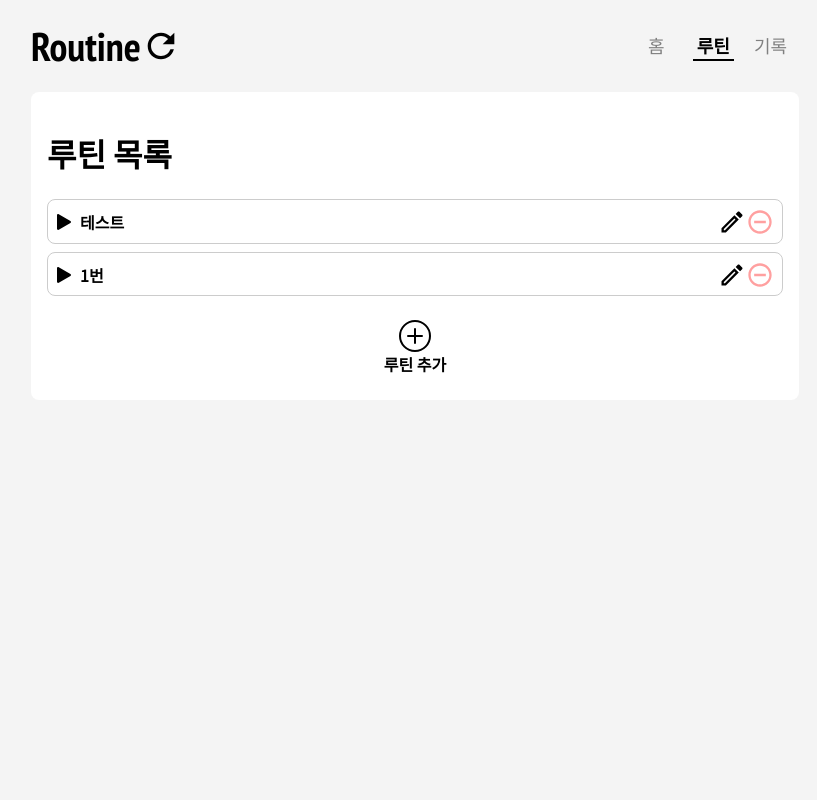
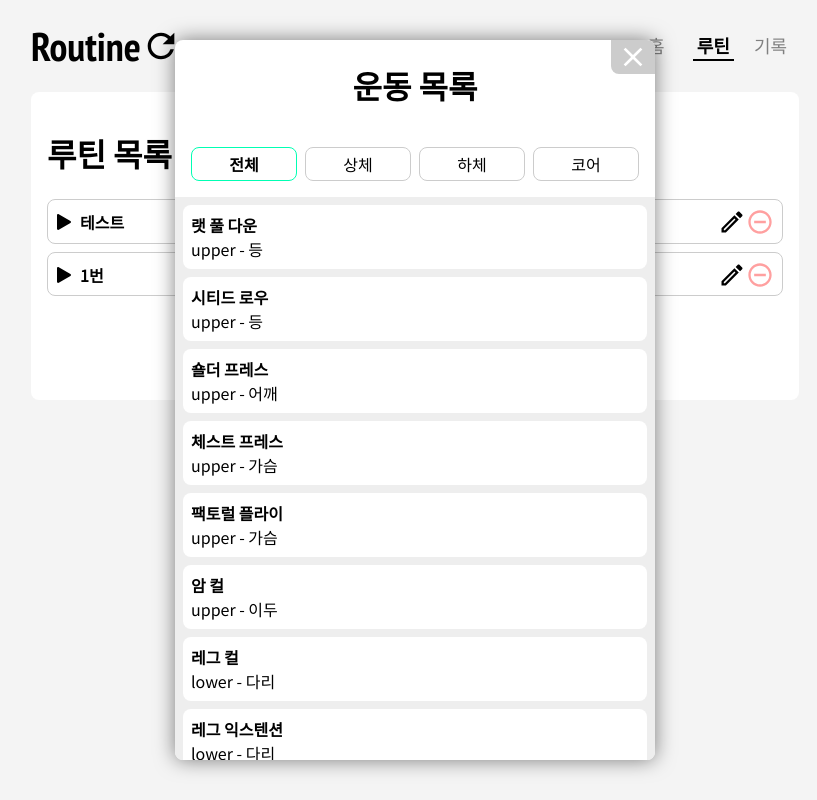
Before and after one commit to rheehot/fitness-app, a React (Create React App) app: page /routine in a window 1280 px wide. Shown: the whole page, without its empty margins (225-1042 px from the left). Built offline with nearby package versions, Linux system fonts and the light colour scheme.

Commit message:
Add modal to add exercise item

```diff
--- a/src/components/AddExercise.tsx
+++ b/src/components/AddExercise.tsx
@@ -1,22 +1,143 @@
-import React from 'react';
+import React, { useState } from 'react';
+import styled from '@emotion/styled';
 import { Exercise } from 'modules/routine';
+import { MdOutlineClose } from 'react-icons/md';
 import exerciseJSON from '../data/exercise.json';
 
-const AddExercise = () => {
+const AddExerciseBlock = styled.div<{ visible: boolean }>`
+  display: flex;
+  flex-direction: column;
+  z-index: 100;
+  top: ${(props) => (props.visible ? '5%' : '100%')};
+  left: 5%;
+  position: fixed;
+  max-width: 480px;
+  @media (min-width: 540px) {
+    left: calc(50% - 240px);
+  }
+  width: 90%;
+  height: 90%;
+  border-radius: 0.5rem;
+  margin: 0 auto;
+  box-shadow: 0 0 20px rgba(0, 0, 0, 0.5);
+  background: white;
+  overflow: hidden;
+  transition: top 0.5s;
+  h1 {
+    align-self: center;
+  }
+`;
+
+const CategoryList = styled.ul`
+  display: grid;
+  grid-template-columns: repeat(4, 1fr);
+  padding: 1rem;
+  gap: 0.5rem;
+`;
+
+const CategoryItem = styled.li<{ checked: number }>`
+  display: flex;
+  justify-content: center;
+  padding: 0.25rem;
+  border: 1px solid ${(props) => (props.checked ? '#00ffb3' : '#cccccc')};
+  border-radius: 0.5rem;
+  font-weight: ${(props) => props.checked && 'bold'};
+  cursor: pointer;
+`;
+
+const ExerciseList = styled.ul`
+  display: flex;
+  flex-direction: column;
+  overflow-y: scroll;
+  background: #eeeeee;
+  gap: 0.5rem;
+  padding: 0.5rem;
+  height: 100%;
+`;
+
+const ExerciseItem = styled.li`
+  display: flex;
+  flex-direction: column;
+  padding: 0.5rem;
+  border-radius: 0.5rem;
+  background: white;
+`;
+
+const CloseButton = styled.button`
+  display: flex;
+  border: none;
+  background: #cccccc;
+  border-radius: 0 0 0 0.5rem;
+  color: white;
+  font-size: 2rem;
+  position: absolute;
+  top: 0;
+  right: 0;
+  cursor: pointer;
+  &:hover {
+    opacity: 0.75;
+  }
+  &:active {
+    opacity: 0.5;
+  }
+`;
+
+type AddExerciseProps = {
+  visible: boolean;
+  onClose: () => void;
+};
+
+const AddExercise = ({ visible, onClose }: AddExerciseProps) => {
   const exercise: Exercise[] = exerciseJSON;
+  const [category, setCategory] = useState('all');
+
   return (
-    <div>
+    <AddExerciseBlock visible={visible}>
+      <CloseButton type="button" onClick={onClose}>
+        <MdOutlineClose />
+      </CloseButton>
       <h1>운동 목록</h1>
-      <ul>
-        {exercise.map((exer) => (
-          <li>
-            <h4>{exer.name}</h4>
-            <p>{exer.category}</p>
-            <p>{exer.part}</p>
-          </li>
-        ))}
-      </ul>
-    </div>
+      <CategoryList>
+        <CategoryItem
+          checked={category === 'all' ? 1 : 0}
+          onClick={() => setCategory('all')}
+        >
+          전체
+        </CategoryItem>
+        <CategoryItem
+          checked={category === 'upper' ? 1 : 0}
+          onClick={() => setCategory('upper')}
+        >
+          상체
+        </CategoryItem>
+        <CategoryItem
+          checked={category === 'lower' ? 1 : 0}
+          onClick={() => setCategory('lower')}
+        >
+          하체
+        </CategoryItem>
+        <CategoryItem
+          checked={category === 'core' ? 1 : 0}
+          onClick={() => setCategory('core')}
+        >
+          코어
+        </CategoryItem>
+      </CategoryList>
+      <ExerciseList>
+        {exercise
+          .filter((exer) =>
+            category === 'all' ? true : exer.category === category,
+          )
+          .map((exer) => (
+            <ExerciseItem>
+              <b>{exer.name}</b>
+              <span>
+                {exer.category} - {exer.part}
+              </span>
+            </ExerciseItem>
+          ))}
+      </ExerciseList>
+    </AddExerciseBlock>
   );
 };
 
--- a/src/components/RoutineList.tsx
+++ b/src/components/RoutineList.tsx
@@ -1,11 +1,12 @@
-import React from 'react';
+import React, { useState } from 'react';
 import { useDispatch, useSelector } from 'react-redux';
 import styled from '@emotion/styled';
 import { routineSelector } from 'modules/hooks';
-import { removeRoutine, addExercise } from 'modules/routine';
+import { changeTitle, removeRoutine, addExercise } from 'modules/routine';
 import { numToDayOfWeek } from 'lib/methods';
 import { BsTriangleFill, BsFillPlusCircleFill } from 'react-icons/bs';
 import { MdOutlineEdit, MdCheck, MdRemoveCircleOutline } from 'react-icons/md';
+import AddExercise from './AddExercise';
 
 const RoutineListBlock = styled.ul`
   display: flex;
@@ -81,11 +82,10 @@ const ExerciseItem = styled.li`
   }
 `;
 
-const DetailButton = styled(BsTriangleFill)<{ isOpened: boolean }>`
+const DetailButton = styled(BsTriangleFill)<{ visible: number }>`
   font-size: 1rem;
   cursor: pointer;
-  transform: ${(props) =>
-    props.isOpened ? 'rotate(180deg)' : 'rotate(90deg)'};
+  transform: ${(props) => (props.visible ? 'rotate(180deg)' : 'rotate(90deg)')};
   transition: transform 0.25s;
 `;
 
@@ -124,8 +124,11 @@ const RoutineList = ({
 }: RoutineListProps) => {
   const routines = useSelector(routineSelector);
   const dispatch = useDispatch();
+  const [modalOn, setModalOn] = useState(true);
 
   return (
+    <>
+      <AddExercise visible={modalOn} onClose={() => setModalOn(false)} />
       <RoutineListBlock>
         {routines.map((routine) => (
           <RoutineItem
@@ -136,10 +139,23 @@ const RoutineList = ({
             <div className="header">
               <div className="title">
                 <DetailButton
-                isOpened={routine.id === visible}
+                  visible={routine.id === visible ? 1 : 0}
                   onClick={() => onToggleVisible(routine.id)}
                 />
-              {routine.title}
+                {routine.id === editing ? (
+                  <input
+                    type="text"
+                    value={routine.title}
+                    maxLength={10}
+                    onChange={(e) =>
+                      dispatch(
+                        changeTitle({ id: routine.id, value: e.target.value }),
+                      )
+                    }
+                  />
+                ) : (
+                  routine.title
+                )}
               </div>
               <div className="buttons">
                 {routine.id === editing ? (
@@ -171,8 +187,9 @@ const RoutineList = ({
                     ))}
                     {routine.id === editing && (
                       <AddExerciseButton
-                      onClick={() =>
-                        dispatch(
+                        onClick={
+                          () => setModalOn(true)
+                          /* dispatch(
                             addExercise({
                               id: routine.id,
                               day: idx,
@@ -187,7 +204,7 @@ const RoutineList = ({
                                 numberOfSets: 5,
                               },
                             }),
-                        )
+                          ) */
                         }
                       />
                     )}
@@ -198,6 +215,7 @@ const RoutineList = ({
           </RoutineItem>
         ))}
       </RoutineListBlock>
+    </>
   );
 };
 
--- a/src/data/exercise.json
+++ b/src/data/exercise.json
@@ -1,52 +1,52 @@
 [
   {
     "name": "랫 풀 다운",
-    "category": "상체",
+    "category": "upper",
     "part": ["등"]
   },
   {
     "name": "시티드 로우",
-    "category": "상체",
+    "category": "upper",
     "part": ["등"]
   },
   {
     "name": "숄더 프레스",
-    "category": "상체",
+    "category": "upper",
     "part": ["어깨"]
   },
   {
     "name": "체스트 프레스",
-    "category": "상체",
+    "category": "upper",
     "part": ["가슴"]
   },
   {
     "name": "팩토럴 플라이",
-    "category": "상체",
+    "category": "upper",
     "part": ["가슴"]
   },
   {
     "name": "암 컬",
-    "category": "상체",
+    "category": "upper",
     "part": ["이두"]
   },
   {
     "name": "레그 컬",
-    "category": "하체",
+    "category": "lower",
     "part": ["다리"]
   },
   {
     "name": "레그 익스텐션",
-    "category": "하체",
+    "category": "lower",
     "part": ["다리"]
   },
   {
     "name": "크런치",
-    "category": "코어",
+    "category": "core",
     "part": ["복근"]
   },
   {
     "name": "플랭크",
-    "category": "코어",
+    "category": "core",
     "part": ["복근, 허리"]
   }
 ]
--- a/src/modules/routine.ts
+++ b/src/modules/routine.ts
@@ -43,7 +43,7 @@ const initialState: RoutineStateType = [
         {
           exercise: {
             name: '랫 풀 다운',
-            category: '상체',
+            category: 'upper',
             part: ['등'],
           },
           weight: 40,
@@ -53,7 +53,7 @@ const initialState: RoutineStateType = [
         {
           exercise: {
             name: '시티드 로우',
-            category: '상체',
+            category: 'upper',
             part: ['등'],
           },
           weight: 40,
@@ -63,7 +63,7 @@ const initialState: RoutineStateType = [
         {
           exercise: {
             name: '암 컬',
-            category: '상체',
+            category: 'upper',
             part: ['이두'],
           },
           weight: 40,
@@ -75,7 +75,7 @@ const initialState: RoutineStateType = [
         {
           exercise: {
             name: '랫 풀 다운',
-            category: '상체',
+            category: 'upper',
             part: ['등'],
           },
           weight: 40,
@@ -85,7 +85,7 @@ const initialState: RoutineStateType = [
         {
           exercise: {
             name: '랫 풀 다운',
-            category: '상체',
+            category: 'upper',
             part: ['등'],
           },
           weight: 40,
@@ -95,7 +95,7 @@ const initialState: RoutineStateType = [
         {
           exercise: {
             name: '랫 풀 다운',
-            category: '상체',
+            category: 'upper',
             part: ['등'],
           },
           weight: 40,
@@ -108,7 +108,7 @@ const initialState: RoutineStateType = [
         {
           exercise: {
             name: '체스트 프레스',
-            category: '상체',
+            category: 'upper',
             part: ['가슴'],
           },
           weight: 40,
@@ -118,7 +118,7 @@ const initialState: RoutineStateType = [
         {
           exercise: {
             name: '랫 풀 다운',
-            category: '상체',
+            category: 'upper',
             part: ['등'],
           },
           weight: 40,
@@ -130,7 +130,7 @@ const initialState: RoutineStateType = [
         {
           exercise: {
             name: '랫 풀 다운',
-            category: '상체',
+            category: 'upper',
             part: ['등'],
           },
           weight: 40,
@@ -140,7 +140,7 @@ const initialState: RoutineStateType = [
         {
           exercise: {
             name: '시티드 로우',
-            category: '상체',
+            category: 'upper',
             part: ['등'],
           },
           weight: 40,
@@ -150,7 +150,7 @@ const initialState: RoutineStateType = [
         {
           exercise: {
             name: '암 컬',
-            category: '상체',
+            category: 'upper',
             part: ['이두'],
           },
           weight: 40,
@@ -160,7 +160,7 @@ const initialState: RoutineStateType = [
         {
           exercise: {
             name: '랫 풀 다운',
-            category: '상체',
+            category: 'upper',
             part: ['등'],
           },
           weight: 40,
@@ -170,7 +170,7 @@ const initialState: RoutineStateType = [
         {
           exercise: {
             name: '랫 풀 다운',
-            category: '상체',
+            category: 'upper',
             part: ['등'],
           },
           weight: 40,
@@ -180,7 +180,7 @@ const initialState: RoutineStateType = [
         {
           exercise: {
             name: '랫 풀 다운',
-            category: '상체',
+            category: 'upper',
             part: ['등'],
           },
           weight: 40,
@@ -190,7 +190,7 @@ const initialState: RoutineStateType = [
         {
           exercise: {
             name: '랫 풀 다운',
-            category: '상체',
+            category: 'upper',
             part: ['등'],
           },
           weight: 40,
@@ -200,7 +200,7 @@ const initialState: RoutineStateType = [
         {
           exercise: {
             name: '랫 풀 다운',
-            category: '상체',
+            category: 'upper',
             part: ['등'],
           },
           weight: 40,
@@ -210,7 +210,7 @@ const initialState: RoutineStateType = [
         {
           exercise: {
             name: '랫 풀 다운',
-            category: '상체',
+            category: 'upper',
             part: ['등'],
           },
           weight: 40,
@@ -220,7 +220,7 @@ const initialState: RoutineStateType = [
         {
           exercise: {
             name: '랫 풀 다운',
-            category: '상체',
+            category: 'upper',
             part: ['등'],
           },
           weight: 40,
@@ -240,7 +240,7 @@ const initialState: RoutineStateType = [
         {
           exercise: {
             name: '시티드 로우',
-            category: '상체',
+            category: 'upper',
             part: ['등'],
           },
           weight: 40,
@@ -250,7 +250,7 @@ const initialState: RoutineStateType = [
         {
           exercise: {
             name: '암 컬',
-            category: '상체',
+            category: 'upper',
             part: ['이두'],
           },
           weight: 40,
@@ -262,7 +262,7 @@ const initialState: RoutineStateType = [
         {
           exercise: {
             name: '랫 풀 다운',
-            category: '상체',
+            category: 'upper',
             part: ['등'],
           },
           weight: 40,
@@ -272,7 +272,7 @@ const initialState: RoutineStateType = [
         {
           exercise: {
             name: '랫 풀 다운',
-            category: '상체',
+            category: 'upper',
             part: ['등'],
           },
           weight: 40,
@@ -282,7 +282,7 @@ const initialState: RoutineStateType = [
         {
           exercise: {
             name: '랫 풀 다운',
-            category: '상체',
+            category: 'upper',
             part: ['등'],
           },
           weight: 40,
@@ -294,7 +294,7 @@ const initialState: RoutineStateType = [
         {
           exercise: {
             name: '랫 풀 다운',
-            category: '상체',
+            category: 'upper',
             part: ['등'],
           },
           weight: 40,
@@ -306,7 +306,7 @@ const initialState: RoutineStateType = [
         {
           exercise: {
             name: '체스트 프레스',
-            category: '상체',
+            category: 'upper',
             part: ['가슴'],
           },
           weight: 40,
@@ -316,7 +316,7 @@ const initialState: RoutineStateType = [
         {
           exercise: {
             name: '랫 풀 다운',
-            category: '상체',
+            category: 'upper',
             part: ['등'],
           },
           weight: 40,
@@ -328,7 +328,7 @@ const initialState: RoutineStateType = [
         {
           exercise: {
             name: '랫 풀 다운',
-            category: '상체',
+            category: 'upper',
             part: ['등'],
           },
           weight: 40,
@@ -338,7 +338,7 @@ const initialState: RoutineStateType = [
         {
           exercise: {
             name: '시티드 로우',
-            category: '상체',
+            category: 'upper',
             part: ['등'],
           },
           weight: 40,
@@ -348,7 +348,7 @@ const initialState: RoutineStateType = [
         {
           exercise: {
             name: '암 컬',
-            category: '상체',
+            category: 'upper',
             part: ['이두'],
           },
           weight: 40,
@@ -358,7 +358,7 @@ const initialState: RoutineStateType = [
         {
           exercise: {
             name: '랫 풀 다운',
-            category: '상체',
+            category: 'upper',
             part: ['등'],
           },
           weight: 40,
@@ -368,7 +368,7 @@ const initialState: RoutineStateType = [
         {
           exercise: {
             name: '랫 풀 다운',
-            category: '상체',
+            category: 'upper',
             part: ['등'],
           },
           weight: 40,
@@ -380,7 +380,7 @@ const initialState: RoutineStateType = [
         {
           exercise: {
             name: '랫 풀 다운',
-            category: '상체',
+            category: 'upper',
             part: ['등'],
           },
           weight: 40,
@@ -390,7 +390,7 @@ const initialState: RoutineStateType = [
         {
           exercise: {
             name: '랫 풀 다운',
-            category: '상체',
+            category: 'upper',
             part: ['등'],
           },
           weight: 40,
@@ -400,7 +400,7 @@ const initialState: RoutineStateType = [
         {
           exercise: {
             name: '랫 풀 다운',
-            category: '상체',
+            category: 'upper',
             part: ['등'],
           },
           weight: 40,
@@ -416,6 +416,14 @@ export const routineSlice = createSlice({
   name: 'routines',
   initialState,
   reducers: {
+    changeTitle: (
+      state,
+      { payload: { id, value } }: { payload: { id: string; value: string } },
+    ) => {
+      const r = state.find((s) => s.id === id);
+      if (!r) return;
+      r.title = value;
+    },
     addRoutine: (state, { payload }: { payload: Routine }) => {
       state.push(payload);
     },
@@ -439,6 +447,7 @@ export const routineSlice = createSlice({
   },
 });
 
-export const { addRoutine, removeRoutine, addExercise } = routineSlice.actions;
+export const { changeTitle, addRoutine, removeRoutine, addExercise } =
+  routineSlice.actions;
 
 export default routineSlice.reducer;
--- a/src/modules/user.ts
+++ b/src/modules/user.ts
@@ -3,14 +3,14 @@ import { createSlice } from '@reduxjs/toolkit';
 export type UserStateType = {
   name: string;
   gender: string;
-  birth: Date;
+  birth: string;
   height: number;
 };
 
 const initialState: UserStateType = {
   name: '사용자',
   gender: '미정',
-  birth: new Date(1999, 3, 30),
+  birth: '1999-04-30',
   height: 171,
 };
 
```
Lines whose indentation alone changed are shown as unchanged.
